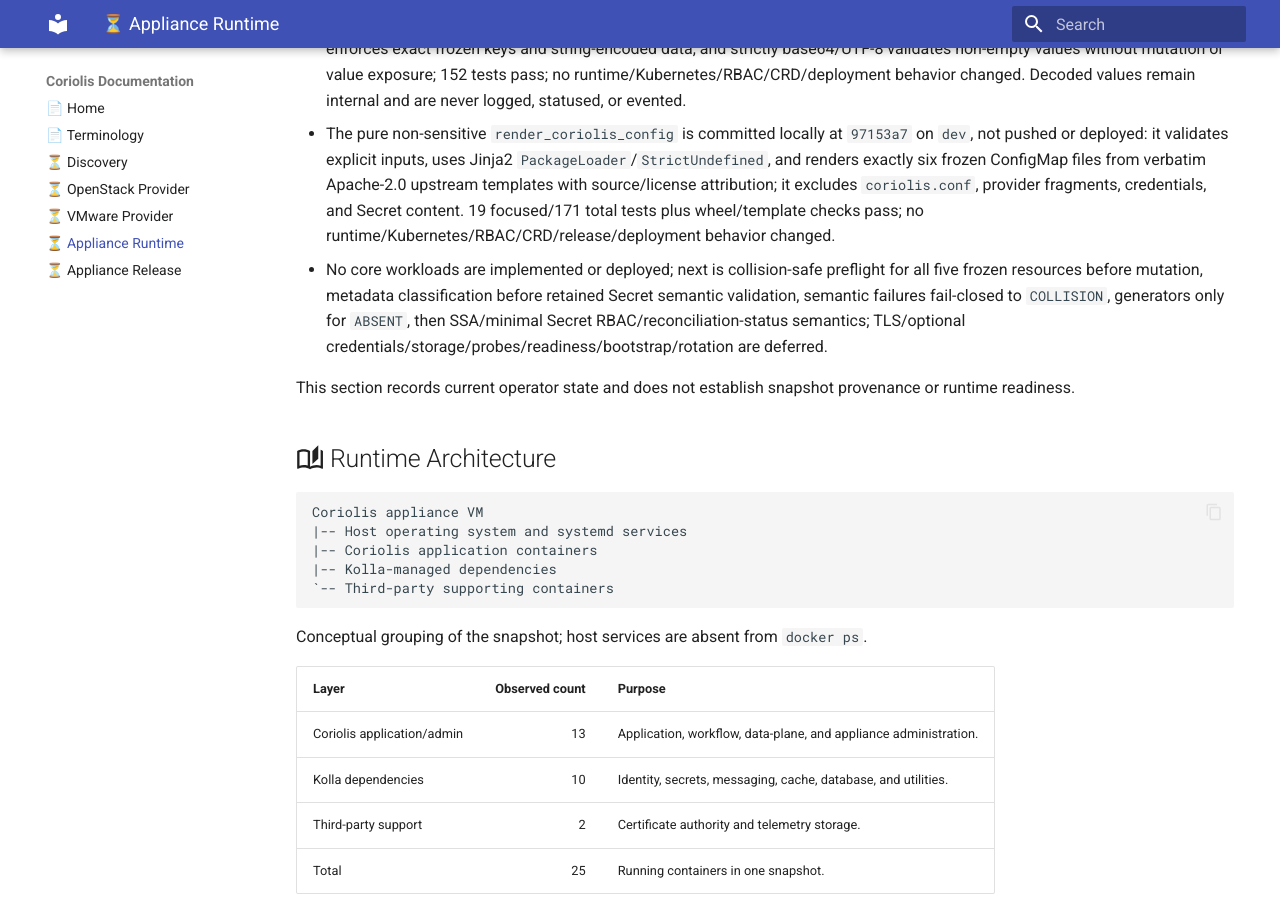
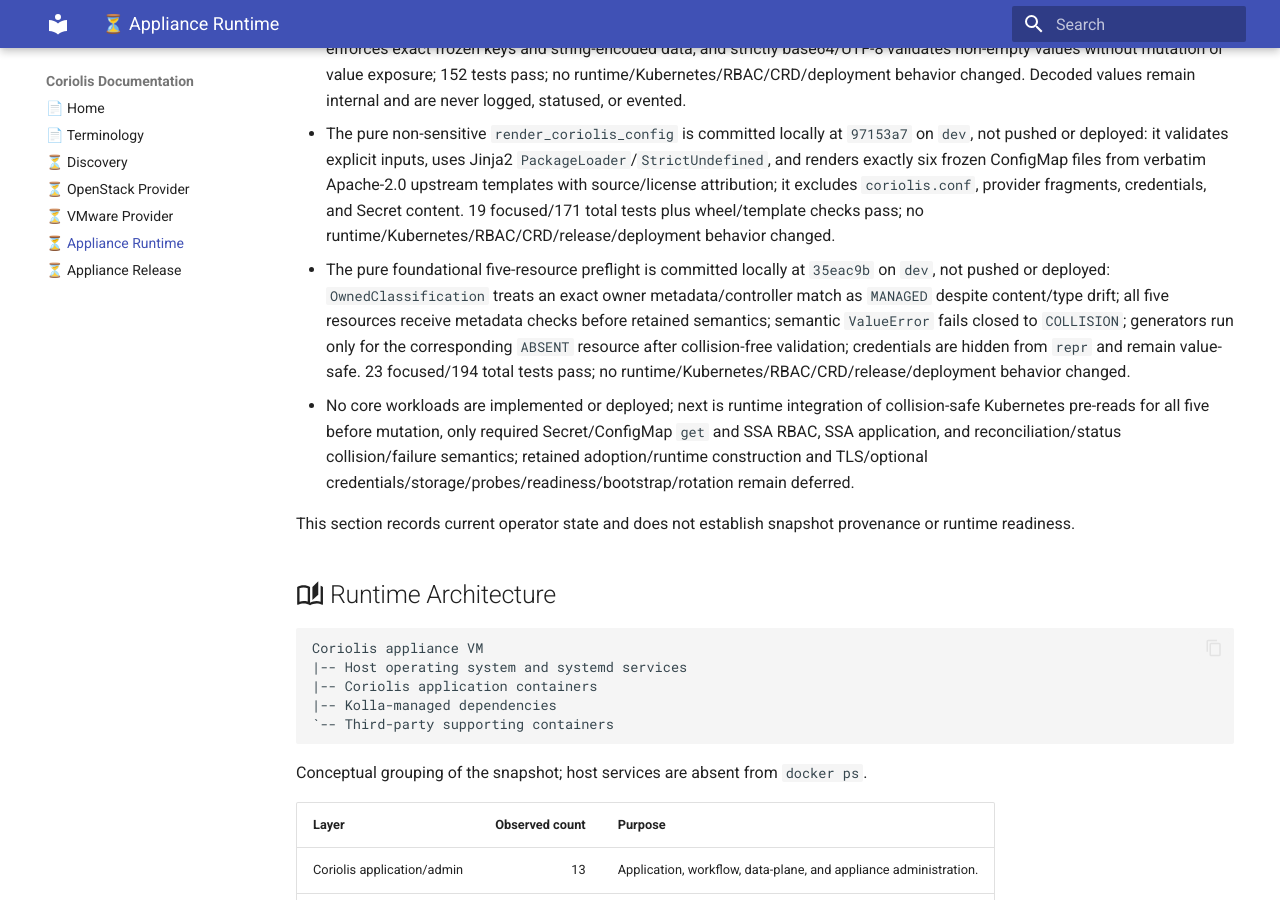
Before and after one commit to radumoisan/coriolis, an MkDocs documentation site: the page built from docs/appliance-runtime.md, in a window 1280 px wide and 900 px high, scrolled down 1332 px. Built offline with MkDocs 1.6.1 and Material for MkDocs 9.7.7, drawn with Linux system fonts in a browser that asks for light colours.

Commit message:
Update operator foundational preflight status

```diff
--- a/docs/appliance-runtime.md
+++ b/docs/appliance-runtime.md
@@ -29,7 +29,8 @@
 - Pure retained credential generators are committed locally at `a604579` on `dev`, not pushed or deployed: three helpers independently generate seven frozen keys with `secrets.token_urlsafe(32)` (32 random bytes/256 bits, URL-safe), operator-generated-only with no inline CR or external credential source; 132 tests pass; `main.py` does not call them and no Kubernetes/RBAC/CRD/deployment behavior changed.
 - The pure retained Secret semantic validator/extractor is committed locally at `5165629` on `dev`, not pushed or deployed: `validated_retained_secret_values` supports mappings and `V1Secret`, requires `Opaque`, rejects persisted `stringData`, enforces exact frozen keys and string-encoded data, and strictly base64/UTF-8 validates non-empty values without mutation or value exposure; 152 tests pass; no runtime/Kubernetes/RBAC/CRD/deployment behavior changed. Decoded values remain internal and are never logged, statused, or evented.
 - The pure non-sensitive `render_coriolis_config` is committed locally at `97153a7` on `dev`, not pushed or deployed: it validates explicit inputs, uses Jinja2 `PackageLoader`/`StrictUndefined`, and renders exactly six frozen ConfigMap files from verbatim Apache-2.0 upstream templates with source/license attribution; it excludes `coriolis.conf`, provider fragments, credentials, and Secret content. 19 focused/171 total tests plus wheel/template checks pass; no runtime/Kubernetes/RBAC/CRD/release/deployment behavior changed.
-- No core workloads are implemented or deployed; next is collision-safe preflight for all five frozen resources before mutation, metadata classification before retained Secret semantic validation, semantic failures fail-closed to `COLLISION`, generators only for `ABSENT`, then SSA/minimal Secret RBAC/reconciliation-status semantics; TLS/optional credentials/storage/probes/readiness/bootstrap/rotation are deferred.
+- The pure foundational five-resource preflight is committed locally at `35eac9b` on `dev`, not pushed or deployed: `OwnedClassification` treats an exact owner metadata/controller match as `MANAGED` despite content/type drift; all five resources receive metadata checks before retained semantics; semantic `ValueError` fails closed to `COLLISION`; generators run only for the corresponding `ABSENT` resource after collision-free validation; credentials are hidden from `repr` and remain value-safe. 23 focused/194 total tests pass; no runtime/Kubernetes/RBAC/CRD/release/deployment behavior changed.
+- No core workloads are implemented or deployed; next is runtime integration of collision-safe Kubernetes pre-reads for all five before mutation, only required Secret/ConfigMap `get` and SSA RBAC, SSA application, and reconciliation/status collision/failure semantics; retained adoption/runtime construction and TLS/optional credentials/storage/probes/readiness/bootstrap/rotation remain deferred.
 
 This section records current operator state and does not establish snapshot provenance or runtime readiness.
 
```
